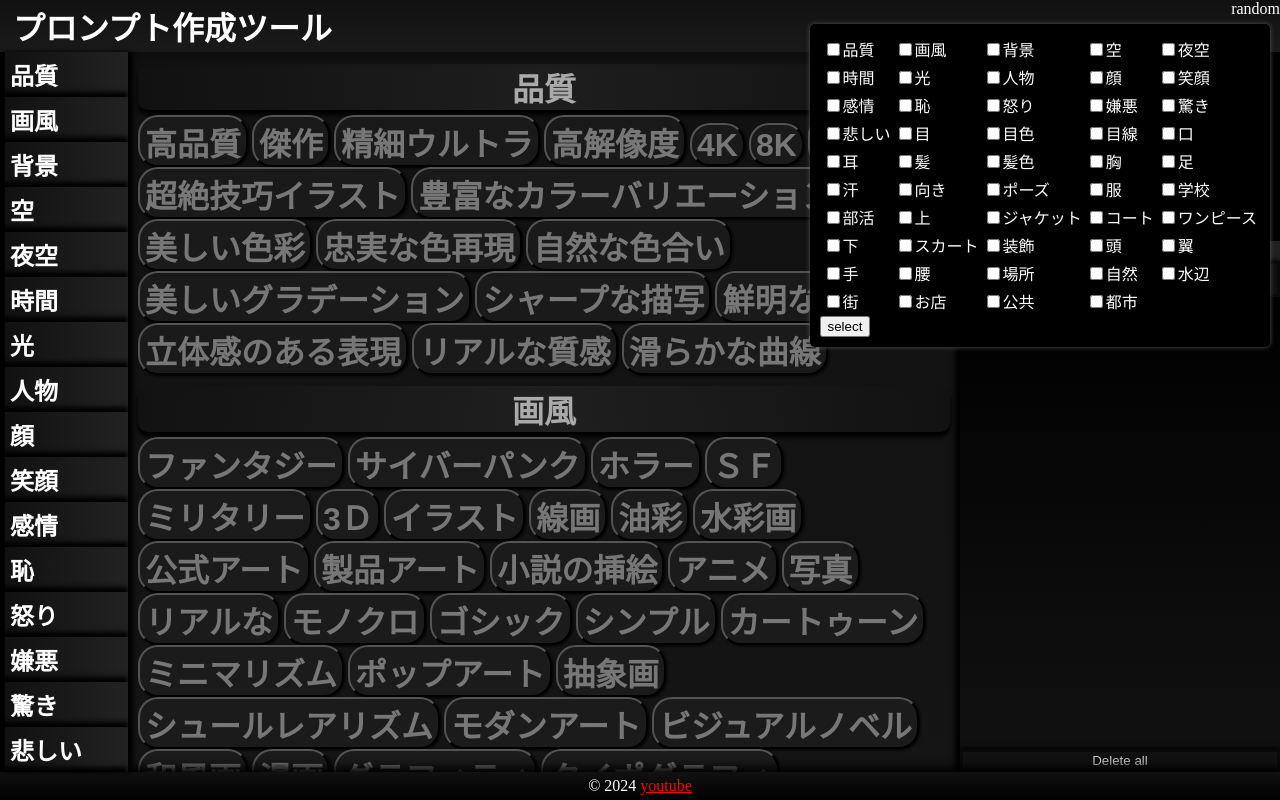
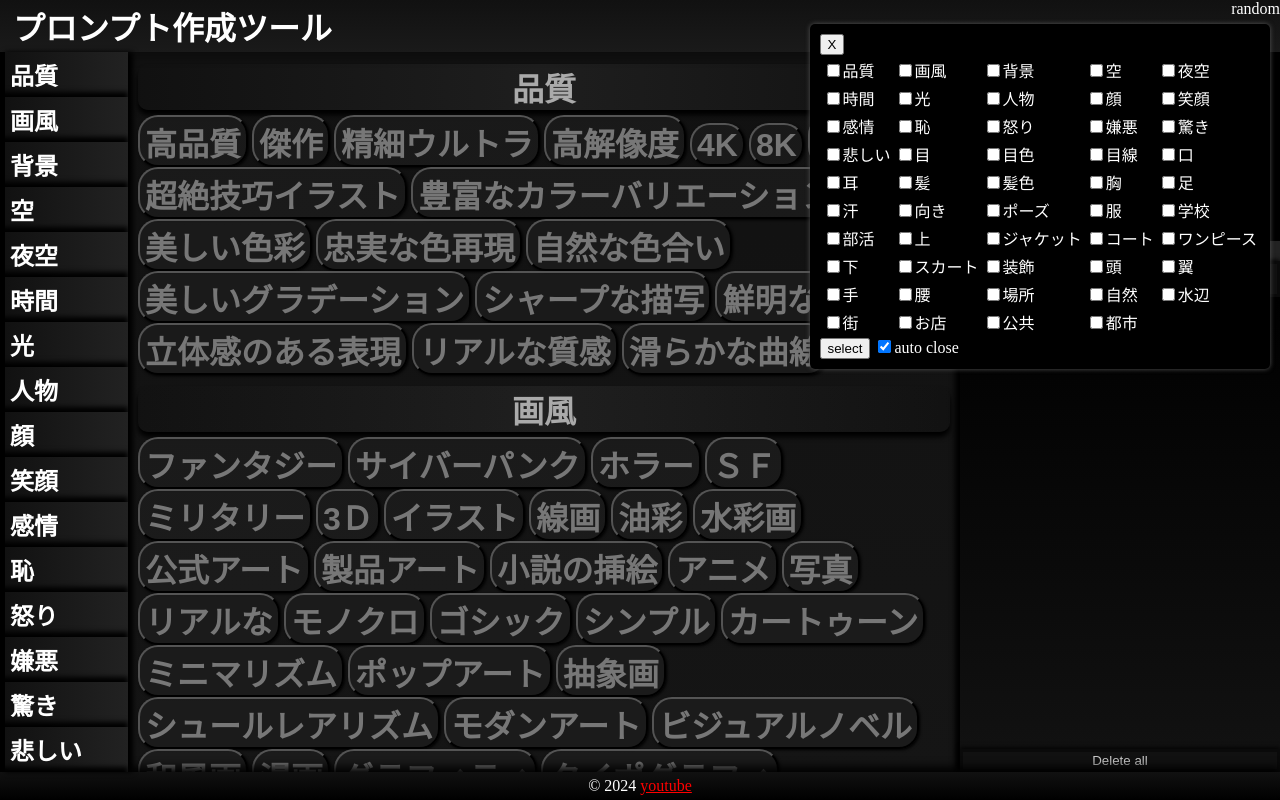
Before and after one commit to ringooc/PromptCreationTool, a plain HTML site: page index.html in a window 1280 px wide. Both pictures are taken after a click on the element "random". Drawn offline with Linux system fonts and the light colour scheme.

Commit message:
Update index.html

```diff
--- a/index.html
+++ b/index.html
@@ -17,10 +17,12 @@
             <span onclick="showButton()">random</span>
         </div>
         <div id="guiContainer" style="display: none;">
+            <button onclick="closeGui()" id="closeGui">X</button>
             <div id="checkboxContainer">
 
             </div>
             <button onclick="checkCheckboxes()">select</button>
+            <label><input type="checkbox" id="autoClose" checked><span>auto close</span></label>
         </div>
         <h1><a href="">プロンプト作成ツール</a></h1>
     </header>
```
